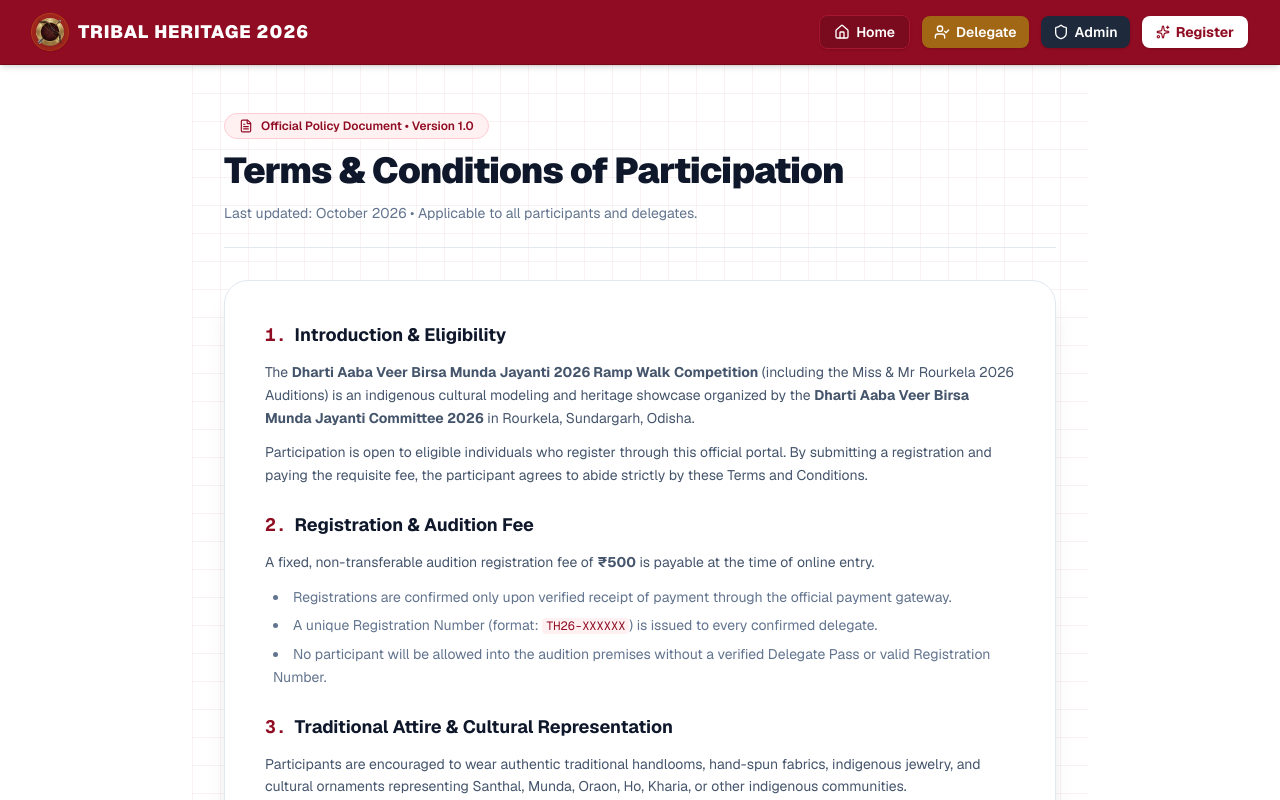
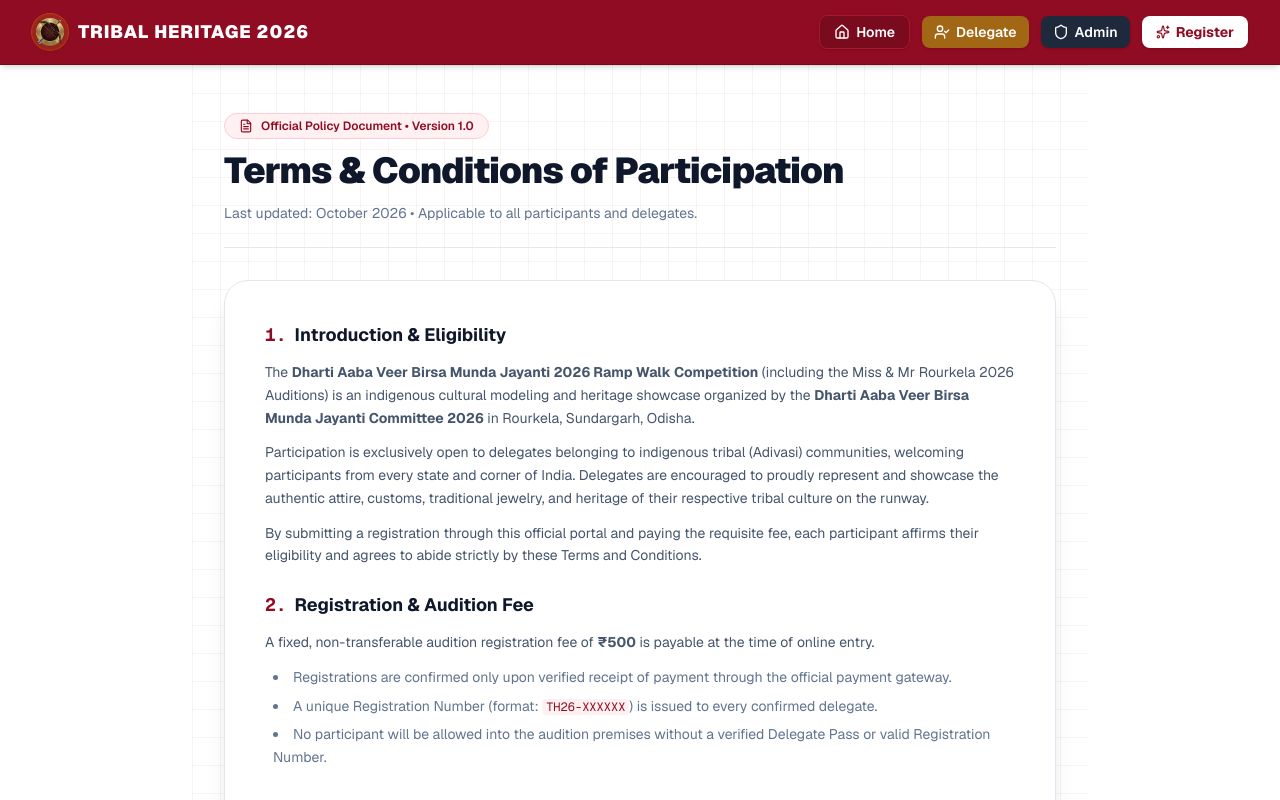
Before and after one commit to ShawnFrost26/ramp_walk, a Next.js app: page /terms in a window 1280 px wide. Shown: the top 800 px of the page. Built offline with nearby package versions, Linux system fonts and the light colour scheme.

Commit message:
docs: add Adivasi eligibility and cultural representation clause to terms

```diff
--- a/app/terms/page.tsx
+++ b/app/terms/page.tsx
@@ -36,7 +36,10 @@ export default function TermsPage() {
               The <strong>Dharti Aaba Veer Birsa Munda Jayanti 2026 Ramp Walk Competition</strong> (including the Miss & Mr Rourkela 2026 Auditions) is an indigenous cultural modeling and heritage showcase organized by the <strong>Dharti Aaba Veer Birsa Munda Jayanti Committee 2026</strong> in Rourkela, Sundargarh, Odisha.
             </p>
             <p>
-              Participation is open to eligible individuals who register through this official portal. By submitting a registration and paying the requisite fee, the participant agrees to abide strictly by these Terms and Conditions.
+              Participation is exclusively open to delegates belonging to indigenous tribal (Adivasi) communities, welcoming participants from every state and corner of India. Delegates are encouraged to proudly represent and showcase the authentic attire, customs, traditional jewelry, and heritage of their respective tribal culture on the runway.
+            </p>
+            <p>
+              By submitting a registration through this official portal and paying the requisite fee, each participant affirms their eligibility and agrees to abide strictly by these Terms and Conditions.
             </p>
           </section>
 
```
